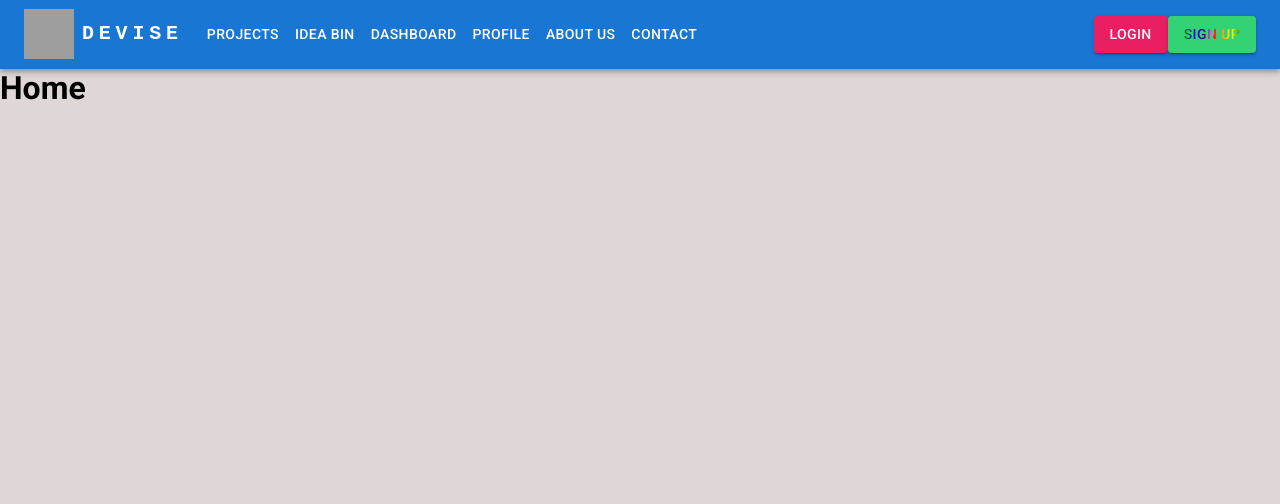
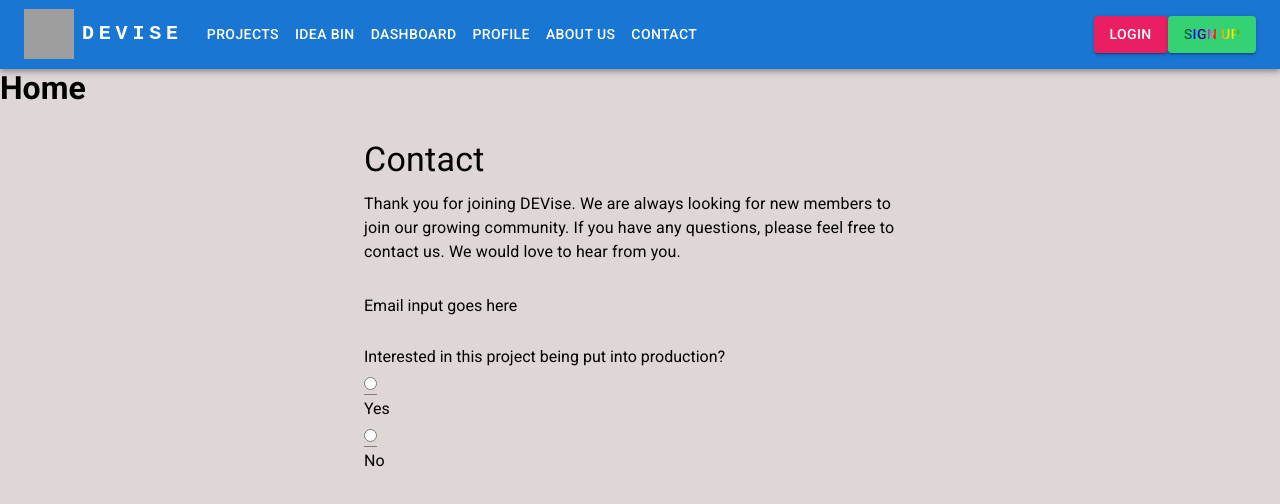
Before and after one commit to Brainybrian316/DEVise, a React (Create React App) app: page / in a window 1280 px wide. Shown: the top 504 px of the page. Built offline with nearby package versions, Linux system fonts and the light colour scheme; grey boxes are pictures that could not be loaded.

Commit message:
anticipated contact form

```diff
--- a/src/App.js
+++ b/src/App.js
@@ -1,6 +1,7 @@
 import HomePage from './pages/Home';
 import './assets/global.css';
 import Navbar from './components/Navbar';
+import ContactForm from './pages/Contact';
 
 
 
@@ -9,7 +10,7 @@ function App() {
     <div>
     <Navbar />
     <HomePage />
-
+   <ContactForm />
 
     </div>
   );
--- a/src/pages/Contact/index.js
+++ b/src/pages/Contact/index.js
@@ -0,0 +1,44 @@
+import { Container, Box, Typography, Button, TextField, Input  } from '@mui/material';
+
+
+
+export default function Contact() {
+  return (
+    <>
+
+      <Container maxWidth="sm">
+        <Box my={4}>
+          <Typography variant="h4" component="h1" gutterBottom>
+            Contact
+          </Typography>
+          <Typography variant="body1" gutterBottom>
+           Thank you for joining DEVise. We are always looking for new members to join our growing community. If you have any questions, please feel free to contact us. We would love to hear from you.
+          </Typography>
+          </Box>
+
+          <Box my={4}>
+            <Typography variant="p" component="p" gutterBottom>
+              Email input goes here
+            </Typography>
+        </Box>
+        {/* yes or no radio */}
+        <Box my={4}>
+          <Typography variant="p" component="p" gutterBottom>
+            Interested in this project being put into production?
+          </Typography>
+          <Input type="radio" name="radio-button-demo" value="yes" />
+          <Typography variant="p" component="p" gutterBottom>
+            Yes
+          </Typography>
+          <Input type="radio" name="radio-button-demo" value="no" />
+          <Typography variant="p" component="p" gutterBottom>
+            No
+          </Typography>
+        </Box>
+
+
+      </Container>
+
+    </>
+  );
+}
```
